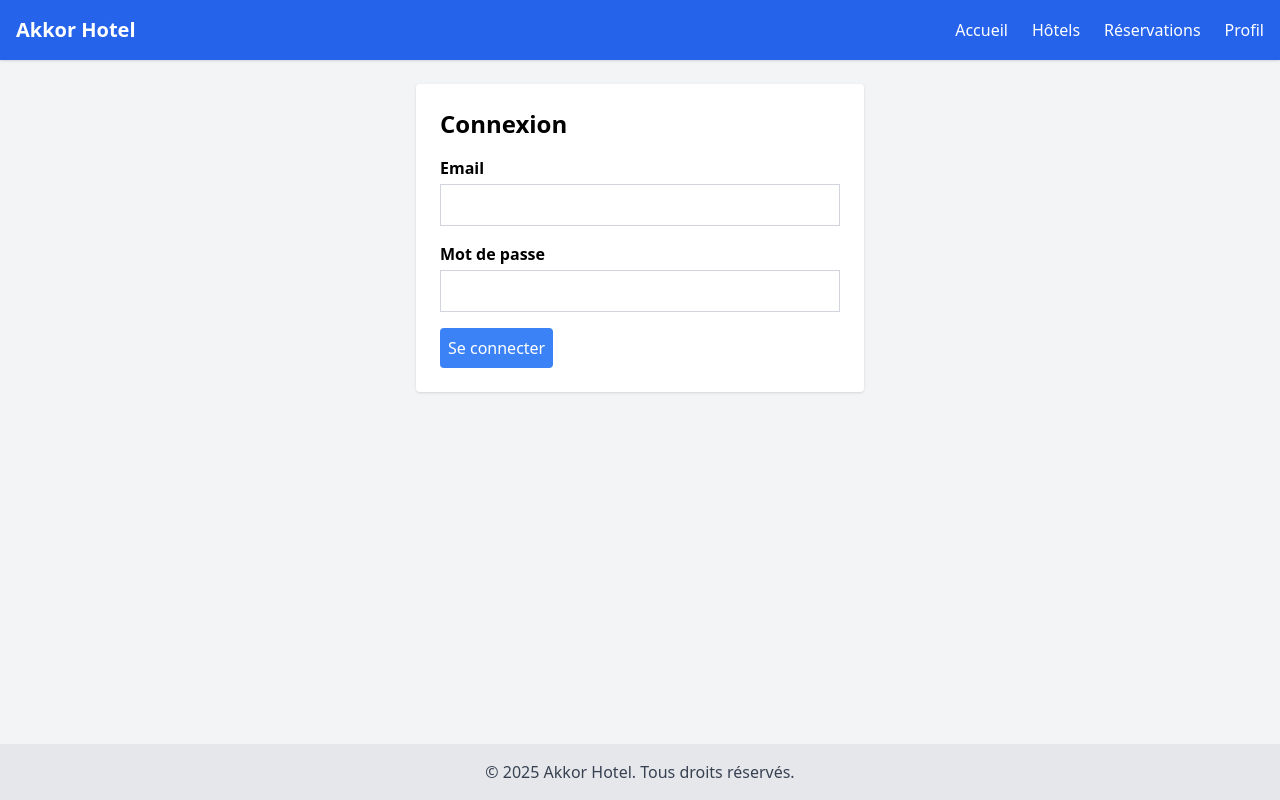
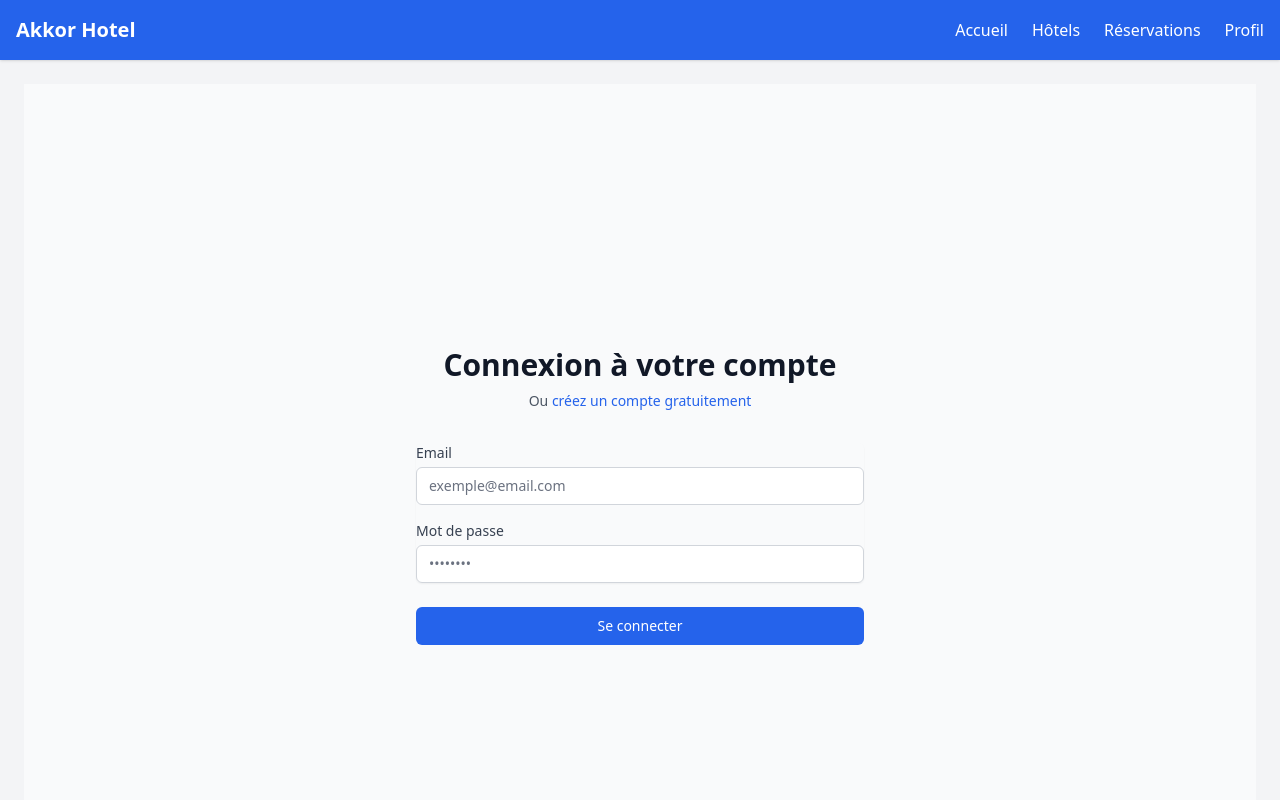
Before and after one commit to TheAgentMaro/Projet-Akkor-Hotel-, a React (Vite) app in the folder frontend/: page /login in a window 1280 px wide. Shown: the top 800 px of the page. Built offline with nearby package versions, Linux system fonts and the light colour scheme; no server answers.

Commit message:
feat: Supprimer le workflow CI backend et ajouter la gestion de la connexion utilisateur avec redirection

```diff
--- /dev/null
+++ b/frontend/src/components/ProtectedRoute.jsx
@@ -0,0 +1,16 @@
+import React from 'react';
+import { Navigate, useLocation } from 'react-router-dom';
+
+const ProtectedRoute = ({ children }) => {
+  const token = localStorage.getItem('token');
+  const location = useLocation();
+
+  if (!token) {
+    // Rediriger vers la page de connexion en conservant l'URL de destination
+    return <Navigate to="/login" state={{ from: location }} replace />;
+  }
+
+  return children;
+};
+
+export default ProtectedRoute;
--- a/frontend/src/pages/auth/Login.jsx
+++ b/frontend/src/pages/auth/Login.jsx
@@ -2,9 +2,12 @@ import React, { useState } from 'react';
 import { useForm } from 'react-hook-form';
 import { yupResolver } from '@hookform/resolvers/yup';
 import * as Yup from 'yup';
+import { Link, useNavigate } from 'react-router-dom';
 import { authApi } from '../../services/api';
 
 function Login() {
+  const navigate = useNavigate();
+  const [isLoading, setIsLoading] = useState(false);
   const [errorMessage, setErrorMessage] = useState('');
   const [successMessage, setSuccessMessage] = useState('');
 
@@ -27,73 +30,148 @@ function Login() {
 
   const onSubmit = async (data) => {
     try {
+      setIsLoading(true);
       setErrorMessage('');
       setSuccessMessage('');
 
       const response = await authApi.login(data.email, data.password);
+      localStorage.setItem('token', response.data.token);
 
-      if (response && response.success && response.token) {
-        localStorage.setItem('token', response.token);
-        // Récupérer le rôle
-        localStorage.setItem('role', response.data.role || 'user');
       setSuccessMessage('Connexion réussie !');
-      } else {
-        setErrorMessage('Email ou mot de passe incorrect');
-      }
+      setTimeout(() => {
+        navigate('/');
+      }, 1500);
     } catch (error) {
-      setErrorMessage(error.response?.data?.error || 'Email ou mot de passe incorrect');
+      setErrorMessage(
+        error.response?.data?.message || 'Erreur lors de la connexion'
+      );
+    } finally {
+      setIsLoading(false);
     }
   };
 
   return (
-    <div className="max-w-md mx-auto p-6 bg-white rounded shadow space-y-4">
-      <h1 className="text-2xl font-bold">Connexion</h1>
+    <div className="min-h-screen flex items-center justify-center bg-gray-50 py-12 px-4 sm:px-6 lg:px-8">
+      <div className="max-w-md w-full space-y-8">
+        <div>
+          <h2 className="mt-6 text-center text-3xl font-extrabold text-gray-900">
+            Connexion à votre compte
+          </h2>
+          <p className="mt-2 text-center text-sm text-gray-600">
+            Ou{' '}
+            <Link
+              to="/register"
+              className="font-medium text-blue-600 hover:text-blue-500"
+            >
+              créez un compte gratuitement
+            </Link>
+          </p>
+        </div>
 
-      <form onSubmit={handleSubmit(onSubmit)} className="space-y-4">
+        <form className="mt-8 space-y-6" onSubmit={handleSubmit(onSubmit)}>
+          <div className="rounded-md shadow-sm space-y-4">
             <div>
-          <label htmlFor="email" className="block font-semibold mb-1">
+              <label htmlFor="email" className="block text-sm font-medium text-gray-700">
                 Email
               </label>
               <input
-            type="text"
                 id="email"
+                type="email"
                 {...register('email')}
-            className="border border-gray-300 p-2 w-full"
+                className="mt-1 appearance-none relative block w-full px-3 py-2 border border-gray-300 placeholder-gray-500 text-gray-900 rounded-md focus:outline-none focus:ring-blue-500 focus:border-blue-500 focus:z-10 sm:text-sm"
+                placeholder="exemple@email.com"
               />
-          {errors.email && <p className="text-red-500 text-sm">{errors.email.message}</p>}
+              {errors.email && (
+                <p className="mt-1 text-sm text-red-600">
+                  {errors.email.message}
+                </p>
+              )}
             </div>
 
             <div>
-          <label htmlFor="password" className="block font-semibold mb-1">
+              <label htmlFor="password" className="block text-sm font-medium text-gray-700">
                 Mot de passe
               </label>
               <input
+                id="password"
                 type="password"
-            id="password"
                 {...register('password')}
-            className="border border-gray-300 p-2 w-full"
+                className="mt-1 appearance-none relative block w-full px-3 py-2 border border-gray-300 placeholder-gray-500 text-gray-900 rounded-md focus:outline-none focus:ring-blue-500 focus:border-blue-500 focus:z-10 sm:text-sm"
+                placeholder="••••••••"
               />
-          {errors.password && <p className="text-red-500 text-sm">{errors.password.message}</p>}
+              {errors.password && (
+                <p className="mt-1 text-sm text-red-600">
+                  {errors.password.message}
+                </p>
+              )}
+            </div>
           </div>
 
+          {errorMessage && (
+            <div className="rounded-md bg-red-50 p-4">
+              <div className="flex">
+                <div className="ml-3">
+                  <h3 className="text-sm font-medium text-red-800">
+                    {errorMessage}
+                  </h3>
+                </div>
+              </div>
+            </div>
+          )}
+
+          {successMessage && (
+            <div className="rounded-md bg-green-50 p-4">
+              <div className="flex">
+                <div className="ml-3">
+                  <h3 className="text-sm font-medium text-green-800">
+                    {successMessage}
+                  </h3>
+                </div>
+              </div>
+            </div>
+          )}
+
+          <div>
             <button
               type="submit"
-          className="bg-blue-500 text-white p-2 rounded hover:bg-blue-600"
+              disabled={isLoading}
+              className={`group relative w-full flex justify-center py-2 px-4 border border-transparent text-sm font-medium rounded-md text-white ${
+                isLoading
+                  ? 'bg-blue-400 cursor-not-allowed'
+                  : 'bg-blue-600 hover:bg-blue-700'
+              } focus:outline-none focus:ring-2 focus:ring-offset-2 focus:ring-blue-500`}
             >
-          Se connecter
+              {isLoading ? (
+                <span className="flex items-center">
+                  <svg
+                    className="animate-spin -ml-1 mr-3 h-5 w-5 text-white"
+                    xmlns="http://www.w3.org/2000/svg"
+                    fill="none"
+                    viewBox="0 0 24 24"
+                  >
+                    <circle
+                      className="opacity-25"
+                      cx="12"
+                      cy="12"
+                      r="10"
+                      stroke="currentColor"
+                      strokeWidth="4"
+                    ></circle>
+                    <path
+                      className="opacity-75"
+                      fill="currentColor"
+                      d="M4 12a8 8 0 018-8V0C5.373 0 0 5.373 0 12h4zm2 5.291A7.962 7.962 0 014 12H0c0 3.042 1.135 5.824 3 7.938l3-2.647z"
+                    ></path>
+                  </svg>
+                  Connexion en cours...
+                </span>
+              ) : (
+                'Se connecter'
+              )}
             </button>
+          </div>
         </form>
-
-      {successMessage && (
-        <div data-testid="success-message" className="text-green-600 font-semibold">
-          {successMessage}
       </div>
-      )}
-      {errorMessage && (
-        <div data-testid="error-message" className="text-red-600 font-semibold">
-          {errorMessage}
-        </div>
-      )}
     </div>
   );
 }
```
Lines whose indentation alone changed are shown as unchanged.
